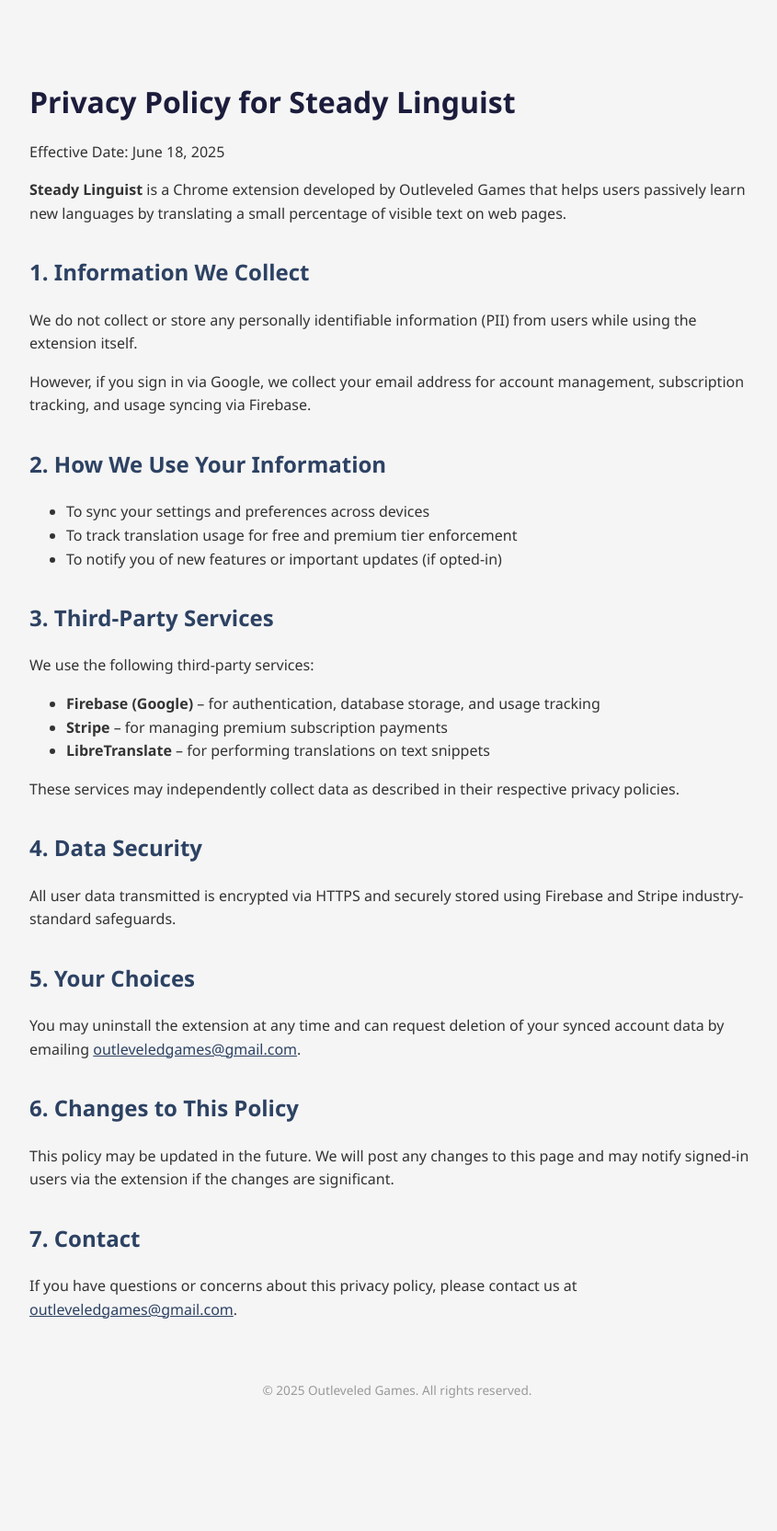
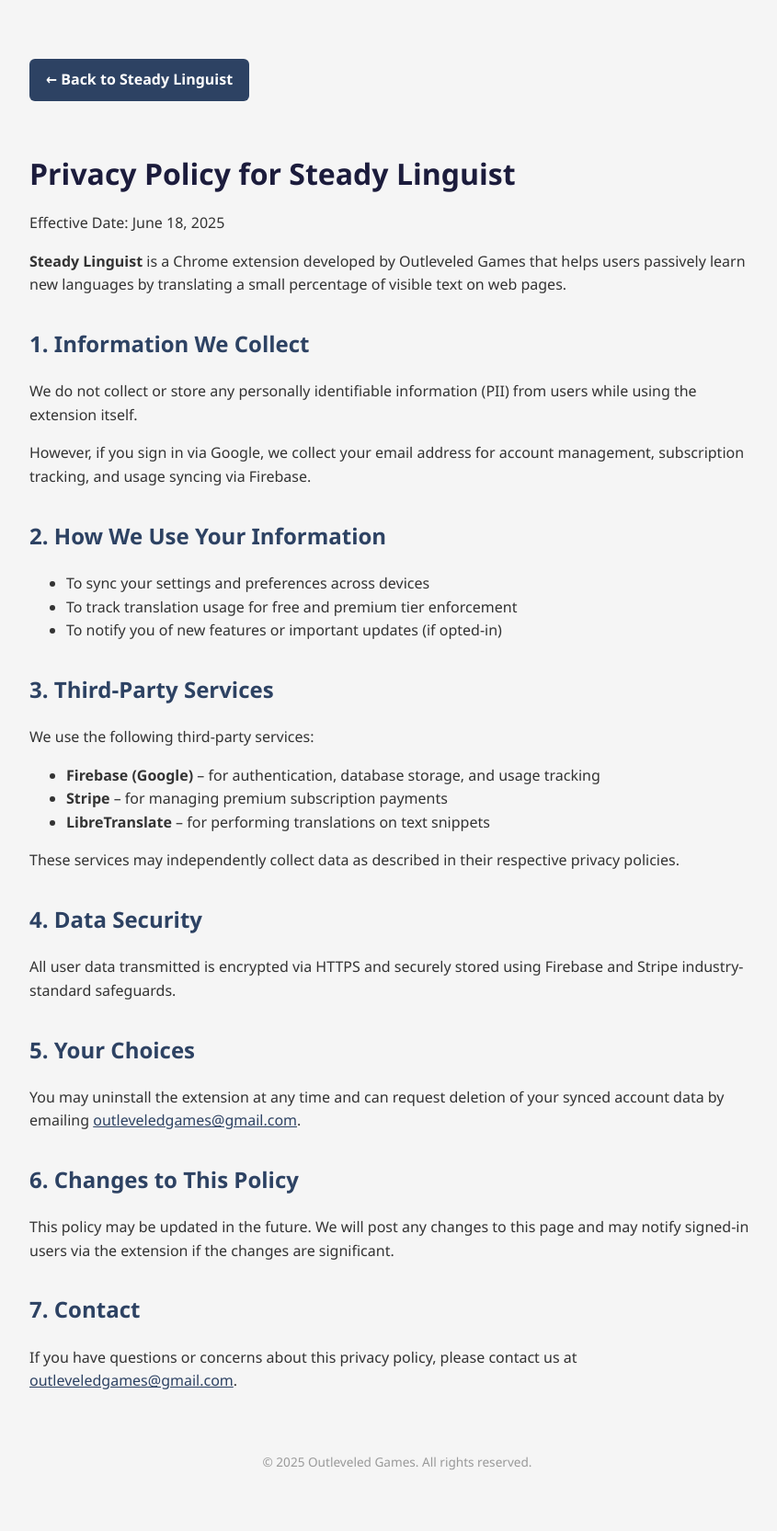
Before and after one commit to ronaldt-git/ronaldt-git.github.io, a Jekyll site: the page steadylinguist-privacy.html, which Jekyll copies as it is, in a window 1280 px wide. Shown: the whole page at 92% size, without its empty margins (208-1053 px from the left). Built offline with Jekyll 4.4.1, drawn with Linux system fonts in a browser that asks for light colours; before the commit the page ends 1587 px from its top, so only the background shows below that.

Commit message:
Update steadylinguist-privacy.html

```diff
--- a/steadylinguist-privacy.html
+++ b/steadylinguist-privacy.html
@@ -40,6 +40,18 @@
   </style>
 </head>
 <body>
+  <div class="container">
+  <a href="/steadylinguist.html" style="
+    display: inline-block;
+    margin-bottom: 2rem;
+    padding: 10px 18px;
+    background-color: #2d4263;
+    color: #fff;
+    text-decoration: none;
+    border-radius: 6px;
+    font-weight: bold;
+    transition: background-color 0.3s ease;
+  ">← Back to Steady Linguist</a>
   <h1>Privacy Policy for Steady Linguist</h1>
   <p>Effective Date: June 18, 2025</p>
 
```
